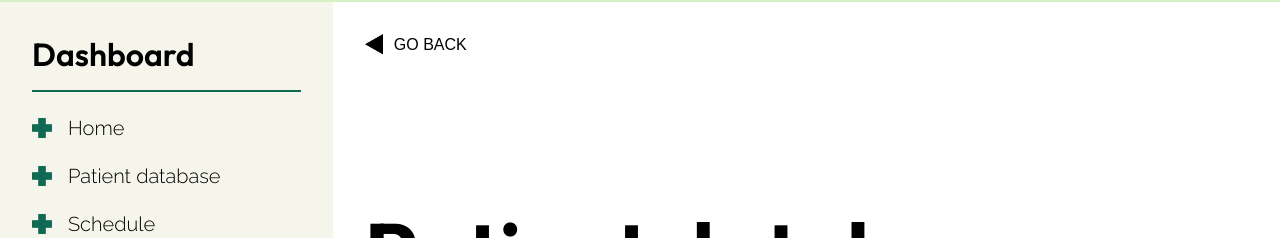
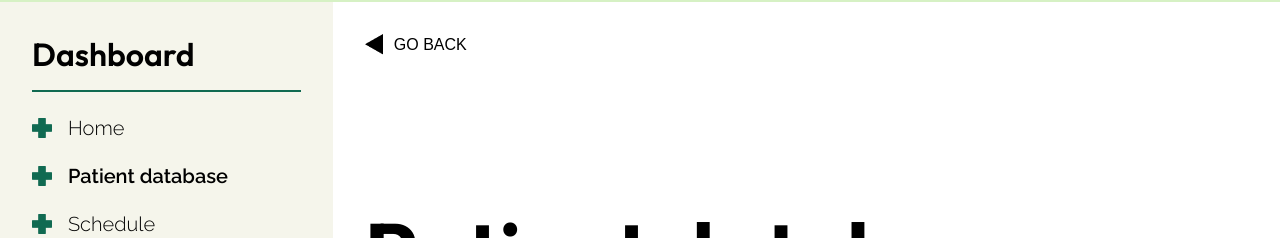
Before and after one commit to prinsergioprin/medicentral-app, a React (Create React App) app: page /patient-database in a window 1280 px wide. Shown: the part 91-329 px from the top of the page. Built offline with nearby package versions, Linux system fonts and the light colour scheme.

Commit message:
Dashboard links added

```diff
--- a/src/Components/DashboardComponent/DashboardComponent.css
+++ b/src/Components/DashboardComponent/DashboardComponent.css
@@ -50,10 +50,18 @@
       gap: 1.5rem;
       font-size: var(--font-size-small);
       font-weight: var(--font-weight-regular);
-      .dashboard-list-item {
+      .dashboard-list-item a {
         display: flex;
         align-items: center;
         gap: 1rem;
+        text-decoration: none;
+        color: inherit;
+        &:hover {
+          font-weight: var(--font-weight-semi-bold);
+        }
+        &.active {
+          font-weight: var(--font-weight-semi-bold);
+        }
       }
     }
     .log-out-btn {
--- a/src/Components/DashboardComponent/DashboardComponent.jsx
+++ b/src/Components/DashboardComponent/DashboardComponent.jsx
@@ -1,20 +1,29 @@
 import React from "react";
-// import { NavLink} from "react-router";
+import { NavLink } from "react-router";
 import crossIcon from "../../Assets/cross-icon.svg";
 import "./DashboardComponent.css";
 
 const ListItem = ({ text, path }) => {
+  // if list item doesn't have a path, it's rendered as a regular a tag
+  const LinkComponent = path ? NavLink : "a";
   return (
     <li className="dashboard-list-item">
-      {/* <NavLink to={path}> */}
-      <img src={crossIcon} alt="Cross icon" />
-      <span className="text">{text}</span>
-      {/* </NavLink> */}
+      <LinkComponent
+        to={path}
+        className={({ isActive }) =>
+          path && isActive
+            ? "dashboard-list-item active"
+            : "dashboard-list-item"
+        }
+      >
+        <img src={crossIcon} alt="Cross icon" />
+        <span className="text">{text}</span>
+      </LinkComponent>
     </li>
   );
 };
 
-// ADD NAVLINK PATHS TO LIST ITEMS BELOW!
+// ADD CONNECTION TO BURGER MENU!
 const DashboardComponent = () =>
   // check state to display
   // {isOpen}, {onClose}
@@ -25,8 +34,9 @@ const DashboardComponent = () =>
       <aside className="dashboard">
         <div className="dashboard-top">
           <h3>Dashboard</h3>
-          <button className="dashboard-close-btn"
-          // onClick={onClose}
+          <button
+            className="dashboard-close-btn"
+            // onClick={onClose}
           >
             &times;
           </button>
@@ -34,11 +44,11 @@ const DashboardComponent = () =>
         <hr />
         <div className="dashboard-content">
           <ul>
-            <ListItem text="Home" />
-            <ListItem text="Patient database" />
-            <ListItem text="Schedule" />
-            <ListItem text="Inbox" />
-            <ListItem text="Past activities" />
+            <ListItem text="Home" path="/homepage" />
+            <ListItem text="Patient database" path="/patient-database" />
+            <ListItem text="Schedule" path="" />
+            <ListItem text="Inbox" path="" />
+            <ListItem text="Past activities" path="" />
           </ul>
           <button className="log-out-btn">LOG OUT</button>
         </div>
```
